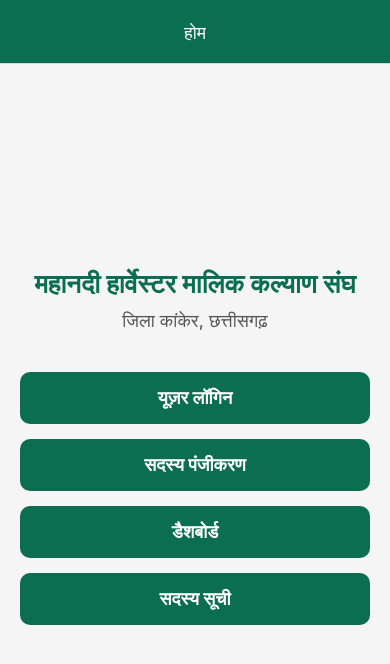
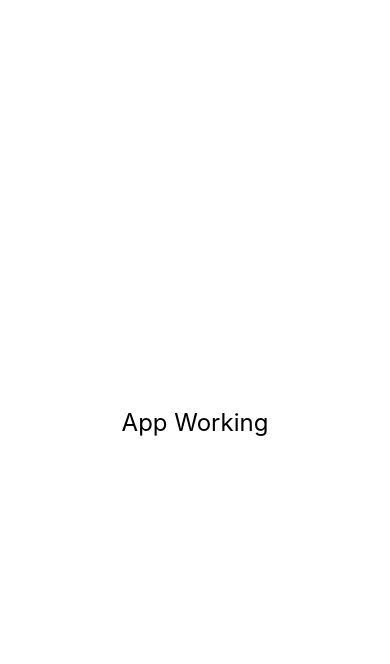
Before and after one commit to tarzankatlam206-hub/Mahanadi-harvester-union-, a React Native app: screen / in a window 390 px wide. Shown: the top 664 px of the page. Built offline with nearby package versions, Linux system fonts and the light colour scheme.

Commit message:
Update App.tsx

```diff
--- a/App.tsx
+++ b/App.tsx
@@ -1,12 +1,16 @@
-import "react-native-gesture-handler";
 import React from "react";
-import { NavigationContainer } from "@react-navigation/native";
-import AppNavigator from "./navigation/AppNavigator";
+import { View, Text } from "react-native";
 
 export default function App() {
   return (
-    <NavigationContainer>
-      <AppNavigator />
-    </NavigationContainer>
+    <View
+      style={{
+        flex: 1,
+        justifyContent: "center",
+        alignItems: "center"
+      }}
+    >
+      <Text style={{ fontSize: 24 }}>App Working</Text>
+    </View>
   );
 }
```
